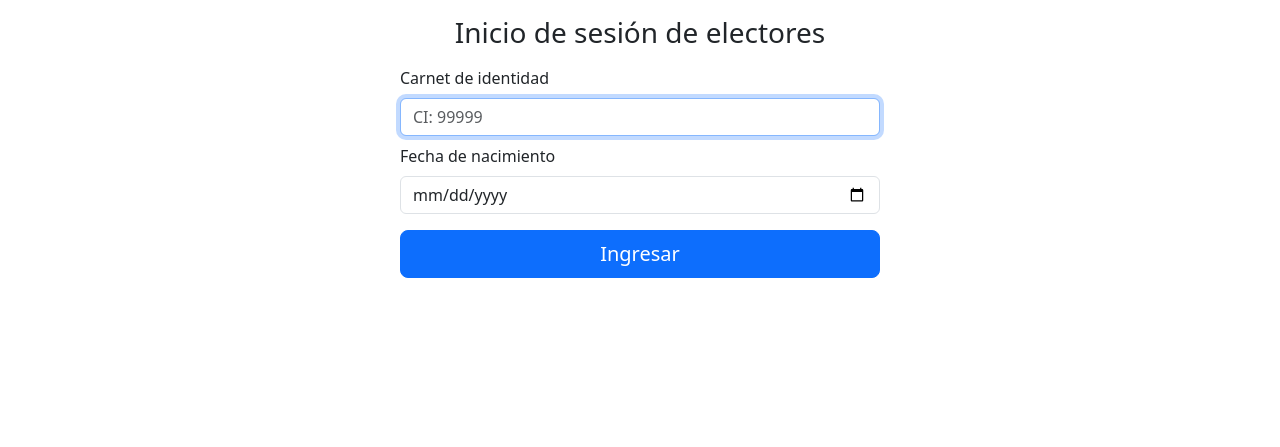
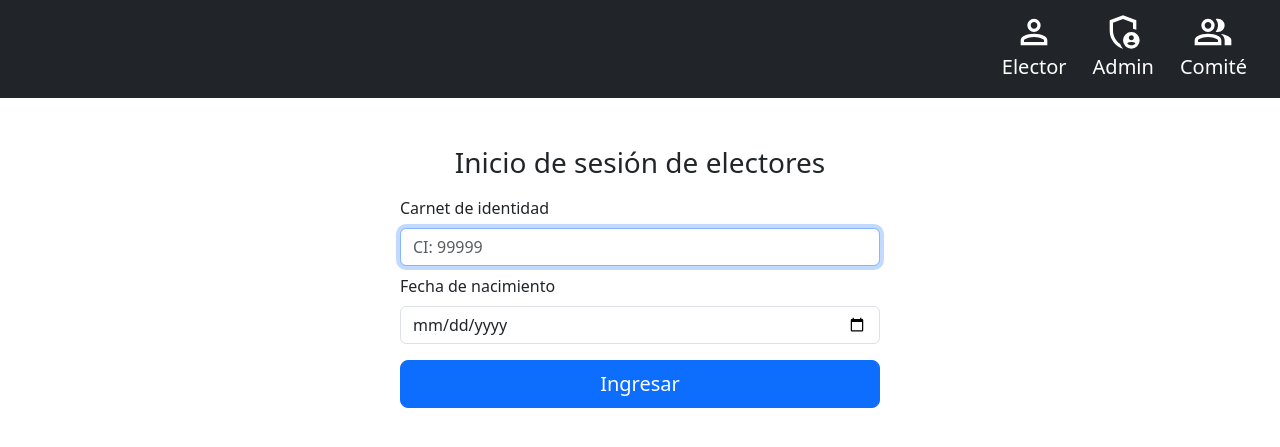
Before and after one commit to var0rjox/election-sistem, a Flask app: page / in a window 1280 px wide. Shown: the top 447 px of the page. Run offline with Flask 3, Linux system fonts and the light colour scheme; some libraries are stand-ins or nearby versions.

Commit message:
Update base-auth.html template file name and update template inheritance

```diff
--- a/templates/index.html
+++ b/templates/index.html
@@ -1,4 +1,4 @@
-{% extends "base_auth.html"%}
+{% extends "base-auth.html"%}
 
 {% block title%}Home Page{% endblock %}
 
--- a/templates/voter-login.html
+++ b/templates/voter-login.html
@@ -1,9 +1,9 @@
-{% extends "base.html"%}
+{% extends "base-auth.html"%}
 
 {% block title%}Login User{% endblock %}
 
-{% block content %}
-  <form class="mt-3" style="max-width: 480px; margin: auto;" action="#" method="post">
+{% block content_auth %}
+  <form class="mt-5" style="max-width: 480px; margin: auto;" action="#" method="post">
     {{form.hidden_tag()}}
 
     <h1 class="h3 mb-3 font-weight-normal text-center">Inicio de sesión de electores</h1>
```
Also changed, not shown: templates/base-auth.html (renamed from templates/base_auth.html).
